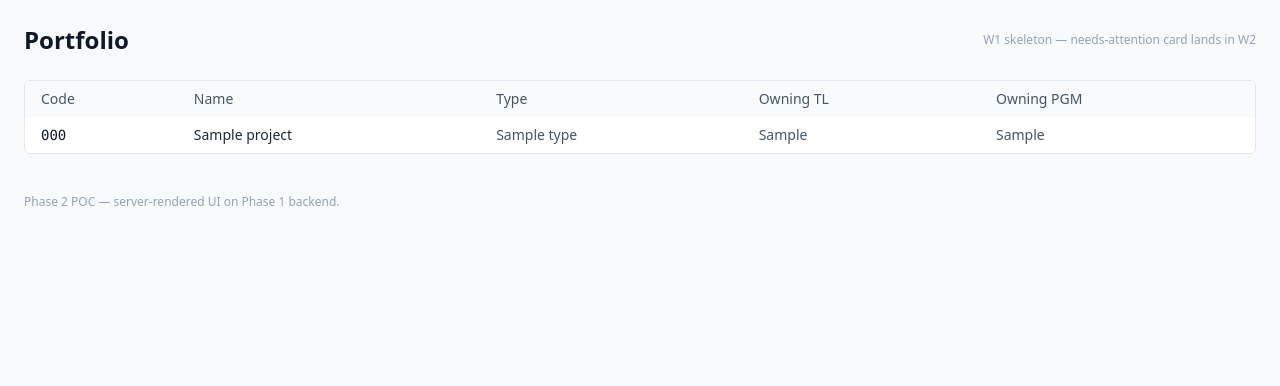
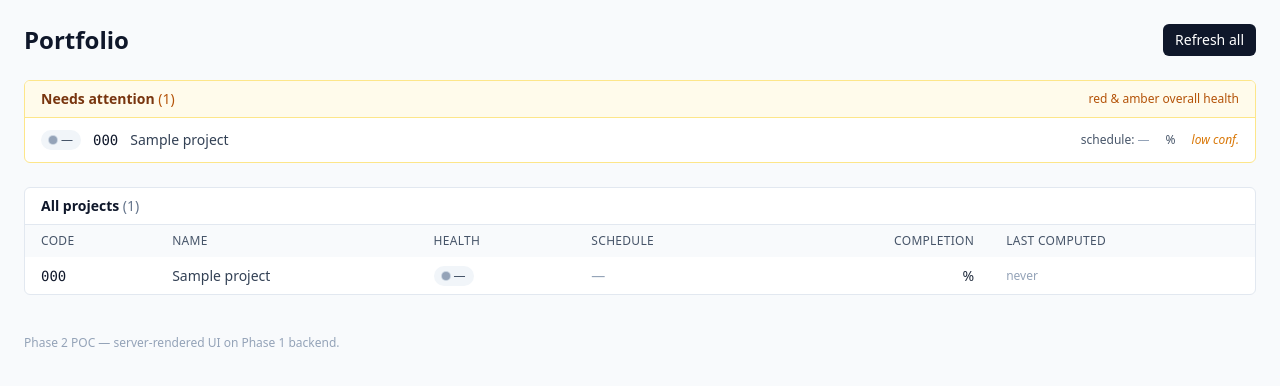
Before and after one commit to amitsinghmnnit009-jpg/Project-Manager-App, a FastAPI app: template app/web/templates/portfolio.html in a window 1280 px wide. Shown: the part 53-439 px from the top of the page. Run offline with FastAPI, Linux system fonts and the light colour scheme; the template is opened without the code that fills it: most values are stand-ins (such as "Sample title", 1, 10 or a date in 2020); some libraries are stand-ins or nearby versions.

Commit message:
Phase 2 W2: portfolio populated — needs-attention card, status columns, refresh-all
- _load_portfolio_rows() joins each project with its ProjectStatus row,
  snapshots fields before session closes (avoids detached-instance errors
  in the template)
- _attention_rows() filters Red+Amber, sorts Red-first then by computed_at desc
- _is_stale() flags projects whose last status compute is >10 days old
  (handles aware/naive datetimes); threshold per FR §10
- POST /portfolio/refresh-all sequentially calls run_status_compute for
  every project, swallows per-project failures, returns 204 + HX-Refresh
  header so htmx triggers a full page reload
- New templates/_macros.html: health_badge, schedule_text, confidence_text,
  stale_badge, completion_pct, fmt_dt — mapping matches canonical PascalCase
  enums (Green/Amber/Red, OnTrack/AtRisk/Slipping/Delayed, High/Medium/Low)
- portfolio.html shows: needs-attention card (red+amber, with rationale snippet,
  schedule, completion %, confidence tag, stale badge), All-projects table
  with Health/Schedule/Completion/Last-computed columns, Refresh-all button
  (htmx with hx-disabled-elt + hx-indicator spinner)
- 11 new W2 tests (20 total): attention filter, sort order, stale boundary,
  never-run rendering, refresh-all loop, per-project failure isolation,
  refresh button visibility

See PHASE2_FUNCTIONAL_REQUIREMENTS.md §9 step W2 + §4.1.

Co-Authored-By: Claude Opus 4.7 <noreply@anthropic.com>

```diff
--- /dev/null
+++ b/app/web/templates/_macros.html
@@ -0,0 +1,64 @@
+{# Reusable Jinja macros — color/badge mapping per PHASE2_FUNCTIONAL_REQUIREMENTS.md §5.1.
+   Canonical enum values match app/engines/_status_prompt.py:
+     overall_health   : Green | Amber | Red | InsufficientEvidence
+     schedule_status  : OnTrack | AtRisk | Slipping | Delayed | InsufficientEvidence
+     confidence       : High | Medium | Low
+#}
+
+{% macro health_badge(value) -%}
+  {% set v = value or "InsufficientEvidence" %}
+  {% if v == "Red" %}
+    <span class="inline-flex items-center gap-1 px-2 py-0.5 rounded-full text-xs font-medium bg-red-100 text-red-800">
+      <span class="w-2 h-2 rounded-full bg-red-600"></span>Red
+    </span>
+  {% elif v == "Amber" %}
+    <span class="inline-flex items-center gap-1 px-2 py-0.5 rounded-full text-xs font-medium bg-amber-100 text-amber-800">
+      <span class="w-2 h-2 rounded-full bg-amber-500"></span>Amber
+    </span>
+  {% elif v == "Green" %}
+    <span class="inline-flex items-center gap-1 px-2 py-0.5 rounded-full text-xs font-medium bg-green-100 text-green-800">
+      <span class="w-2 h-2 rounded-full bg-green-500"></span>Green
+    </span>
+  {% else %}
+    <span class="inline-flex items-center gap-1 px-2 py-0.5 rounded-full text-xs font-medium bg-slate-100 text-slate-600">
+      <span class="w-2 h-2 rounded-full bg-slate-400 ring-1 ring-slate-300"></span>—
+    </span>
+  {% endif %}
+{%- endmacro %}
+
+{% macro schedule_text(value) -%}
+  {% set v = value or "InsufficientEvidence" %}
+  {% if v == "OnTrack" %}<span class="text-green-700">On track</span>
+  {% elif v == "AtRisk" %}<span class="text-amber-700">At risk</span>
+  {% elif v == "Slipping" %}<span class="text-red-700">Slipping</span>
+  {% elif v == "Delayed" %}<span class="text-red-700 font-medium">Delayed</span>
+  {% else %}<span class="text-slate-400">—</span>
+  {% endif %}
+{%- endmacro %}
+
+{% macro confidence_text(value) -%}
+  {% set v = value or "Low" %}
+  {% if v == "Low" %}<span class="text-amber-600 italic text-xs">low conf.</span>
+  {% elif v == "Medium" %}<span class="text-slate-500 italic text-xs">med. conf.</span>
+  {% else %}<span class="text-slate-400 italic text-xs">{{ v|lower }} conf.</span>
+  {% endif %}
+{%- endmacro %}
+
+{% macro stale_badge(is_stale, threshold_days) -%}
+  {% if is_stale %}
+    <span class="inline-block ml-2 px-1.5 py-0.5 rounded text-[10px] font-medium bg-amber-100 text-amber-800"
+          title="Last computed more than {{ threshold_days }} days ago">stale</span>
+  {% endif %}
+{%- endmacro %}
+
+{% macro completion_pct(value) -%}
+  {% if value is none %}<span class="text-slate-400">—</span>
+  {% else %}{{ value }}%
+  {% endif %}
+{%- endmacro %}
+
+{% macro fmt_dt(dt) -%}
+  {% if dt %}{{ dt.strftime("%Y-%m-%d %H:%M") }} UTC
+  {% else %}<span class="text-slate-400">never</span>
+  {% endif %}
+{%- endmacro %}
--- a/app/web/templates/portfolio.html
+++ b/app/web/templates/portfolio.html
@@ -1,34 +1,120 @@
 {% extends "base.html" %}
+{% from "_macros.html" import health_badge, schedule_text, confidence_text, stale_badge, completion_pct, fmt_dt %}
+
 {% block title %}Portfolio — Project Manager{% endblock %}
 
 {% block content %}
 <section class="space-y-6">
 
+  {# ----- Page header + Refresh-all button ------------------------------ #}
   <div class="flex items-center justify-between">
     <h1 class="text-2xl font-semibold text-slate-900">Portfolio</h1>
-    <span class="text-xs text-slate-400">W1 skeleton — needs-attention card lands in W2</span>
+
+    {% if rows %}
+    <div class="flex items-center gap-3">
+      <span id="refresh-spinner"
+            class="htmx-indicator text-sm text-slate-500 italic">
+        Refreshing all projects (~30–60s)…
+      </span>
+      <button
+        hx-post="/portfolio/refresh-all"
+        hx-disabled-elt="this"
+        hx-indicator="#refresh-spinner"
+        class="px-3 py-1.5 rounded-md bg-slate-900 text-white text-sm font-medium
+               hover:bg-slate-700 disabled:opacity-50 disabled:cursor-not-allowed">
+        Refresh all
+      </button>
+    </div>
+    {% endif %}
   </div>
 
-  {% if projects %}
+  {# ----- Needs-attention card ----------------------------------------- #}
+  {% if attention_rows %}
+  <div class="bg-white border border-amber-200 rounded-md overflow-hidden">
+    <div class="bg-amber-50 px-4 py-2 border-b border-amber-200 flex items-center justify-between">
+      <h2 class="text-sm font-semibold text-amber-900">
+        Needs attention
+        <span class="text-amber-700 font-normal">({{ attention_rows|length }})</span>
+      </h2>
+      <span class="text-xs text-amber-700">red &amp; amber overall health</span>
+    </div>
+    <ul class="divide-y divide-amber-100">
+      {% for r in attention_rows %}
+      <li class="px-4 py-3 hover:bg-amber-50/50">
+        <div class="flex items-center justify-between gap-4">
+          <div class="flex items-center gap-3 min-w-0">
+            {{ health_badge(r.status.overall_health) }}
+            <a href="/projects/{{ r.project.code }}"
+               class="font-mono text-sm font-medium text-slate-900 hover:text-slate-700">
+              {{ r.project.code }}
+            </a>
+            <span class="text-sm text-slate-700 truncate">{{ r.project.name }}</span>
+            {{ stale_badge(r.is_stale, stale_threshold_days) }}
+          </div>
+          <div class="flex items-center gap-4 text-xs text-slate-600 shrink-0">
+            <span>schedule: {{ schedule_text(r.status.schedule_status) }}</span>
+            <span>{{ completion_pct(r.status.completion_pct) }}</span>
+            {{ confidence_text(r.status.confidence) }}
+          </div>
+        </div>
+        {% if r.status.rationale %}
+        <p class="mt-1 text-xs text-slate-600 line-clamp-2">
+          {{ r.status.rationale[:240] }}{% if r.status.rationale|length > 240 %}…{% endif %}
+        </p>
+        {% endif %}
+      </li>
+      {% endfor %}
+    </ul>
+  </div>
+  {% endif %}
+
+  {# ----- All projects table ------------------------------------------- #}
+  {% if rows %}
   <div class="bg-white border border-slate-200 rounded-md overflow-hidden">
+    <div class="px-4 py-2 border-b border-slate-200">
+      <h2 class="text-sm font-semibold text-slate-900">
+        All projects <span class="text-slate-500 font-normal">({{ rows|length }})</span>
+      </h2>
+    </div>
     <table class="w-full text-sm">
-      <thead class="bg-slate-50 text-slate-600 text-left">
+      <thead class="bg-slate-50 text-slate-600 text-left text-xs uppercase tracking-wide">
         <tr>
           <th class="px-4 py-2 font-medium">Code</th>
           <th class="px-4 py-2 font-medium">Name</th>
-          <th class="px-4 py-2 font-medium">Type</th>
-          <th class="px-4 py-2 font-medium">Owning TL</th>
-          <th class="px-4 py-2 font-medium">Owning PGM</th>
+          <th class="px-4 py-2 font-medium">Health</th>
+          <th class="px-4 py-2 font-medium">Schedule</th>
+          <th class="px-4 py-2 font-medium text-right">Completion</th>
+          <th class="px-4 py-2 font-medium">Last computed</th>
         </tr>
       </thead>
       <tbody class="divide-y divide-slate-100">
-        {% for p in projects %}
+        {% for r in rows %}
         <tr class="hover:bg-slate-50">
-          <td class="px-4 py-2 font-mono text-slate-900">{{ p.code }}</td>
-          <td class="px-4 py-2">{{ p.name }}</td>
-          <td class="px-4 py-2 text-slate-600">{{ p.type or "general" }}</td>
-          <td class="px-4 py-2 text-slate-600">{{ p.owning_tl or "—" }}</td>
-          <td class="px-4 py-2 text-slate-600">{{ p.owning_pgm or "—" }}</td>
+          <td class="px-4 py-2 font-mono">
+            <a href="/projects/{{ r.project.code }}"
+               class="text-slate-900 hover:text-slate-700">{{ r.project.code }}</a>
+          </td>
+          <td class="px-4 py-2 text-slate-700">{{ r.project.name }}</td>
+          <td class="px-4 py-2">
+            {% if r.status %}{{ health_badge(r.status.overall_health) }}
+            {% else %}<span class="text-xs text-slate-400 italic">never run</span>
+            {% endif %}
+          </td>
+          <td class="px-4 py-2 text-sm">
+            {% if r.status %}{{ schedule_text(r.status.schedule_status) }}
+            {% else %}—
+            {% endif %}
+          </td>
+          <td class="px-4 py-2 text-right text-sm">
+            {% if r.status %}{{ completion_pct(r.status.completion_pct) }}
+            {% else %}—
+            {% endif %}
+          </td>
+          <td class="px-4 py-2 text-xs text-slate-500">
+            {% if r.status %}{{ fmt_dt(r.status.computed_at) }}{{ stale_badge(r.is_stale, stale_threshold_days) }}
+            {% else %}<span class="text-slate-400 italic">—</span>
+            {% endif %}
+          </td>
         </tr>
         {% endfor %}
       </tbody>
@@ -36,8 +122,7 @@
   </div>
   {% else %}
   <div class="bg-white border border-slate-200 rounded-md p-6 text-center text-slate-500">
-    No projects in the registry yet. Check <code>config.json</code> and restart, or call
-    <code>POST /admin/registry/sync</code>.
+    No projects in the registry yet. Check <code class="text-slate-700">config.json</code> and restart.
   </div>
   {% endif %}
 
```
Also changed, not shown: app/web/router.py (+142 -7 lines), tests/test_web.py (+188 -1 lines).
